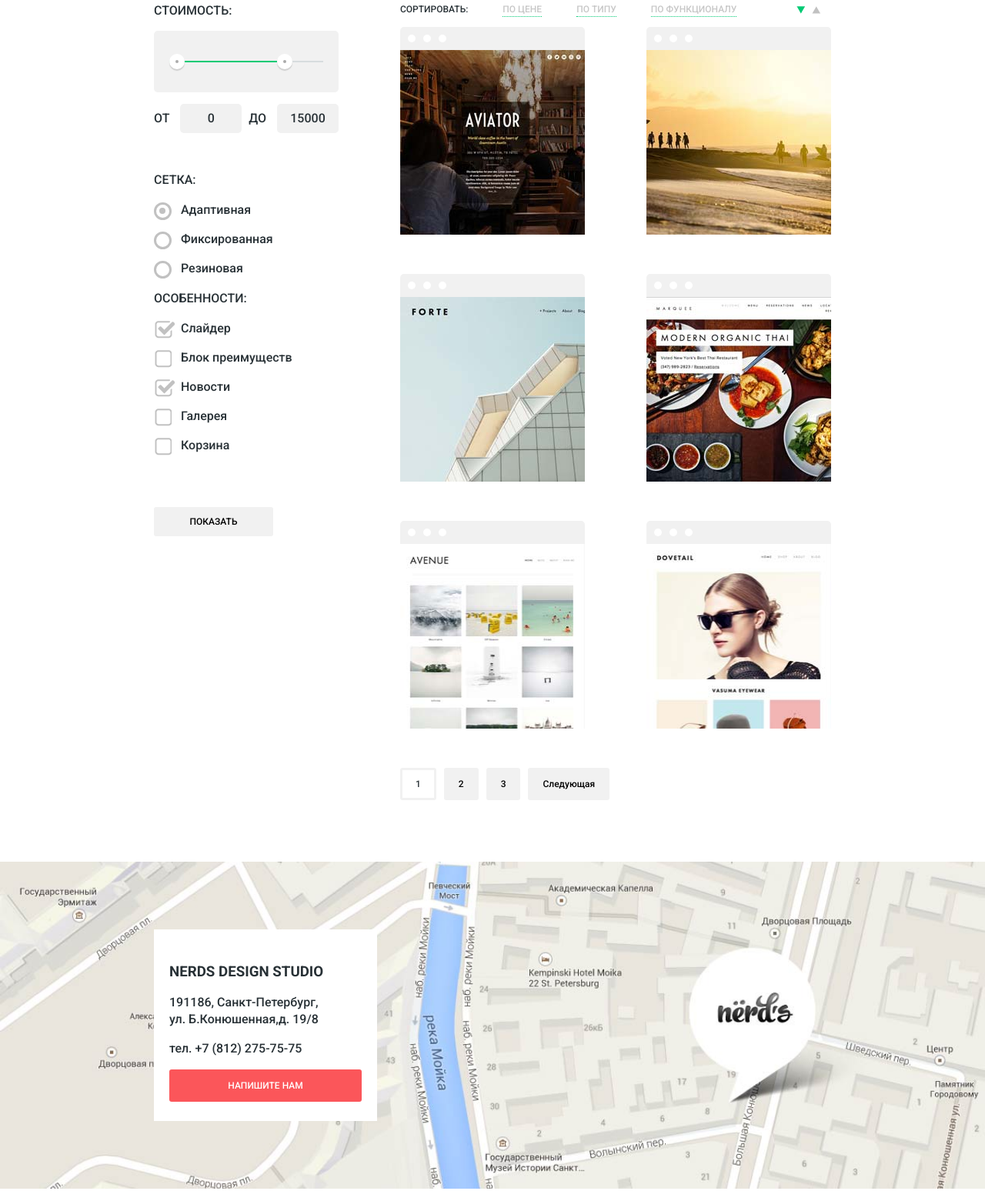
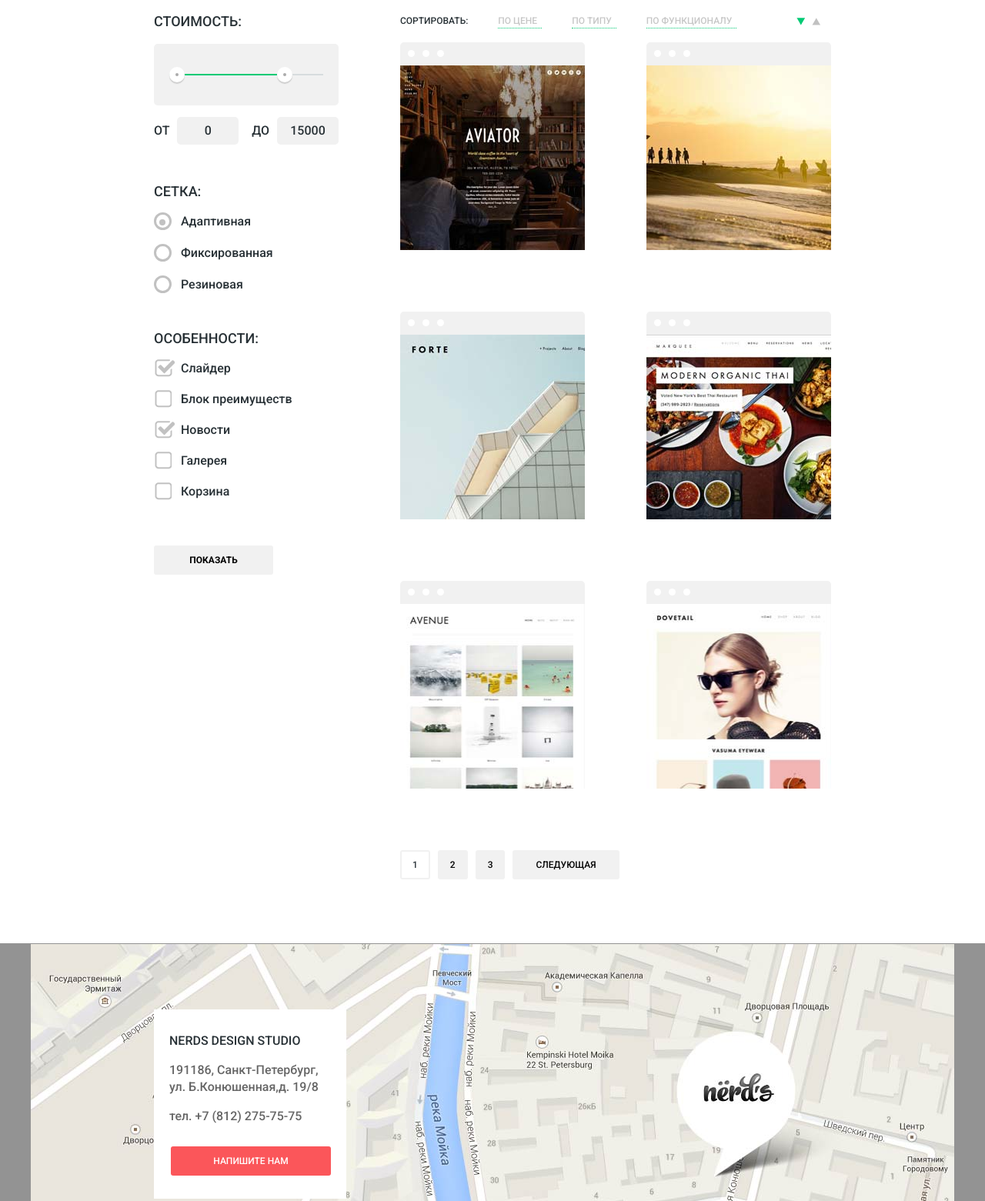
Before and after one commit to EvgeniyaSelyunina/110039-nerds, a plain HTML site: page catalog.html in a window 1280 px wide. Shown: the part 389-1950 px from the top of the page at 77% size. Drawn offline with Linux system fonts and the light colour scheme.

Commit message:
Верстка HTML и CSS завершена

```diff
--- a/catalog.html
+++ b/catalog.html
@@ -67,7 +67,7 @@
               <input id="rubber" type="radio" name="grid" value="rubber">
               <label for="rubber">Резиновая</label>
             </div>
-          <div class="filters-title">Особенности:</div>
+          <div class="filters-title filters-title">Особенности:</div>
             <div class="input-line">
               <input id="slider" type="checkbox" name="slider" value="slider" checked>
               <label for="slider">Слайдер</label>
@@ -204,7 +204,7 @@
               <a class="page-link" href="#">3</a>
             </li>
             <li>
-              <a class="page-link" href="#">Следующая</a>
+              <a class="page-link-last" href="#">Следующая</a>
             </li>
           </ul>
         </div>
@@ -214,7 +214,7 @@
       <div class="contacts">
         <div class="container">
           <div class="contacts-info">
-            <h3 class="contacts-name">NERDS DESIGN STUDIO</h3>
+            <div class="contacts-name">NERDS DESIGN STUDIO</div>
             <p>191186, Санкт-Петербург,<br>
             ул. Б.Конюшенная,д. 19/8</p>
             <p>тел. +7 (812) 275-75-75</p>
--- a/css/style.css
+++ b/css/style.css
@@ -550,13 +550,12 @@ body {
 
 .projects{
   font-size: 0px;
-  text-align: center;
   border-top: 3px solid #eeeeee;
   border-bottom: 3px solid #eeeeee;
 }
 
 .projects img{
-  width: 210px;
+  width: 205px;
   opacity: 0.2;
 }
 
@@ -571,13 +570,15 @@ body {
 .projects a{
   display: inline-block;
   vertical-align: middle;
-  width: 210px;
-  margin-right: 80px;
+  margin-right: 120px;
 }
 
 .projects a:first-child{
-  margin-left: 12px;
-  margin-right: 120px;
+  margin: 15px 110px 0px 13px;
+}
+
+.projects a:nth-child(2){
+  margin-top:21px;
 }
 
 .projects a:last-child{
@@ -586,35 +587,41 @@ body {
 
 .contacts{
   width: 100%;
-  padding:88px 0px;
-  margin-top: 80px;
+  padding:86px 0px;
+  margin-top: 83px;
   background: #939393 url("../img/map.jpg");
   background-position: center;
   background-repeat: no-repeat;
-  background-size: cover;
-}
-.contacts-info{
-  width: 250px;
-  background: white;
-  padding: 25px 20px;
 }
 
-.contacts-name h3{
-  font-size: 16px;
+.contacts-info{
+  width: 210px;
+  background: white;
+  padding: 30px 20px;
+}
+
+.contacts-name{
   color:#000000
-  line-height:30px;
-  font-weight:normal;
+  margin-top:0px;
+}
+
+.contacts-info p{
+  color:#666666;
 }
 
 .contacts-info .btn{
-  min-width: 200px;
-  padding: 12px 0px;
+  min-width: 205px;
+  padding: 10px 0px;
+  margin-left: 2px;
+  margin-top: 28px;
+  margin-bottom: 0px;
+  text-align: center;
 }
 
 .footer-social{
   float: left;
   width: 240px;
-  margin: 77px 0px;
+  margin: 76px 0px;
   margin-right: 80px;
   text-align: center;
 }
@@ -624,11 +631,15 @@ body {
   vertical-align: top;
   width: 62px;
   height: 62px;
-  margin-right:10px;
+  margin-right:23px;
   font-size: 0;
   border-radius: 40px;
   background-color: #e1e1e1;
   position: relative;
+}
+
+.social-btn:last-child{
+  margin-right: 0px;
 }
 
 .social-btn::before {
@@ -671,14 +682,14 @@ body {
 .footer-offer{
   float: left;
   width: 550px;
-  margin-top:48px;
+  margin-top:44px;
 }
 
 .footer-offer-title{
   font-size: 36px;
   line-height:36px;
   color:#000000;
-  margin-bottom: -5px;
+  margin-bottom: -8px;
 }
 
 .feedback{
@@ -717,7 +728,7 @@ body {
   width: 100%;
   box-sizing: border-box;
   padding: 7px 13px;
-  border: 2px solid #d7dcde;
+  border: 3px solid #d7dcde;
   border-radius: 3px;
   text-transform: uppercase;
   font-size: 12px;
@@ -739,8 +750,7 @@ body {
   resize: none;
   box-sizing: border-box;
   padding: 7px 13px;
-  margin-top: 13px;
-  border: 2px solid #d7dcde;
+  border: 3px solid #d7dcde;
   font-size: 12px;
   line-height: 18px;
   text-transform: uppercase;
@@ -802,8 +812,8 @@ body {
 .main-title{
   display: block;
   width: 660px;
-  padding: 0px 110px;
-  padding-bottom:90px;
+  padding: 22px 107px;
+  padding-bottom:84px;
   margin: 0;
   font-size: 40px;
   line-height:48px;
@@ -814,17 +824,19 @@ body {
 .filters{
   float: left;
   width: 240px;
-  margin: 80px 0px;
+  margin: 74px 0px;
 }
 
 .range-filter{
   width: 240px;
-  margin-bottom: 50px;
+  margin-bottom: 46px;
 }
 
 .filters-title{
-  margin-bottom: 15px;
+  margin-bottom: 14px;
   text-transform: uppercase;
+  font-size: 18px;
+  line-height:30px;
 }
 
 .range-controls{
@@ -888,8 +900,8 @@ body {
 .price-controls input {
   font-size: 16px;
   width: 60px;
-  margin-left: 10px;
-  padding: 8px 10px;
+  margin-left: 6px;
+  padding: 7px 10px;
   text-align: center;
   color: #283136;
   border: none;
@@ -903,6 +915,9 @@ body {
   line-height:20px;
   color: #283136;
 }
+.input-line:nth-child(5){
+  margin-bottom: 24px;
+}
 
 .input-line:hover{
   color: #000000;
@@ -914,7 +929,7 @@ input[type="radio"] {
 
 input[type="radio"] + label{
   display: block;
-  margin: 18px 0;
+  padding-bottom:21px ;
   line-height: 20px;
   padding-left: 35px;
   position: relative;
@@ -930,7 +945,7 @@ input[type="radio"] + label::before {
   border: 3px solid #c1c1c1;
   background-color: #ffffff;
   position: absolute;
-  top:0;
+  top:-6%;
   left:0;
 }
 
@@ -958,8 +973,7 @@ input[type="checkbox"] {
 
 input[type="checkbox"] + label{
   display: block;
-  padding: 0px;
-  margin: 18px 0;
+  padding-bottom:20px;
   line-height: 20px;
   padding-left: 35px;
   position: relative;
@@ -972,7 +986,7 @@ input[type="checkbox"] + label::before {
   background-image: url("../img/sprite.png");
   background-repeat: no-repeat;
   background-color: #ffffff;
-  top:0;
+  top:-6%;
   left:0;
   width: 23px;
   height: 23px;
@@ -1001,9 +1015,10 @@ input[type="checkbox"]:checked + label:hover::before {
   padding: 10px 0px;
   color: #000000;
   background: #f1f1f1;
-  margin-top: 70px;
+  margin-top: 40px;
   border: none;
   outline: 0;
+  font-weight: 700;
 }
 
 .filters-form .btn:hover{
@@ -1018,11 +1033,11 @@ input[type="checkbox"]:checked + label:hover::before {
 .results{
   float: right;
   width: 560px;
-  margin-top: 80px;
+  margin-top: 79px;
 }
 
 .sort{
-  margin-bottom: 10px;
+  margin-bottom: 15px;
 }
 
 .sort-type{
@@ -1042,7 +1057,7 @@ input[type="checkbox"]:checked + label:hover::before {
   font-size: 12px;
   line-height: 18px;
   vertical-align: top;
-  padding-right: 45px;
+  padding-right: 39px;
   text-transform: uppercase;
 }
 
@@ -1055,6 +1070,7 @@ input[type="checkbox"]:checked + label:hover::before {
   color: #c7c7c7;
   text-decoration: none;
   border-bottom: 1px dotted #00ca74;
+  padding-right: 6px;
 }
 
 .sort-item a:hover {
@@ -1079,7 +1095,7 @@ input[type="checkbox"]:checked + label:hover::before {
   width: 16px;
   height: 13px;
   display: inline-block;
-  vertical-align: middle;
+  vertical-align: middle;;
   background-repeat: no-repeat;
 }
 
@@ -1116,7 +1132,7 @@ input[type="checkbox"]:checked + label:hover::before {
   vertical-align: top;
   position: relative;
   cursor: pointer;
-  margin-bottom: 40px;
+  margin-bottom: 69px;
 }
 
 .item-info{
@@ -1215,8 +1231,8 @@ input[type="checkbox"]:checked + label:hover::before {
 .circle{
   display: inline-block;
   vertical-align: top;
-  width: 10px;
-  height: 10px;
+  width: 9px;
+  height: 9px;
   background: white;
   border-radius: 50%;
   margin-right: 10px;
@@ -1241,9 +1257,23 @@ input[type="checkbox"]:checked + label:hover::before {
   display: block;
   color: #000000;
   text-decoration: none;
-  padding:12px 19px;
+  padding:10px 16px;
   background-color: #f1f1f1;
   border-radius: 3px;
+  text-align: center;
+}
+
+.page-link-last{
+  display: block;
+  color: #000000;
+  text-decoration: none;
+  padding:10px 30px;
+  background-color: #f1f1f1;
+  border-radius: 3px;
+  text-align: center;
+  text-transform: uppercase;
+  font-size: 12px;
+  line-height:18px;
 }
 
 .page-link:hover{
@@ -1257,7 +1287,7 @@ input[type="checkbox"]:checked + label:hover::before {
 
 .page-link-active{
   background-color: white;
-  border: 3px solid #f1f1f1;
+  border: 2px solid #f1f1f1;
   border-radius: 3px;
-  padding:11px 17px;
+  padding:10px 14px;
 }
```
Also changed, not shown: index.html (+1 -1 lines). Lines whose indentation alone changed are shown as unchanged.
